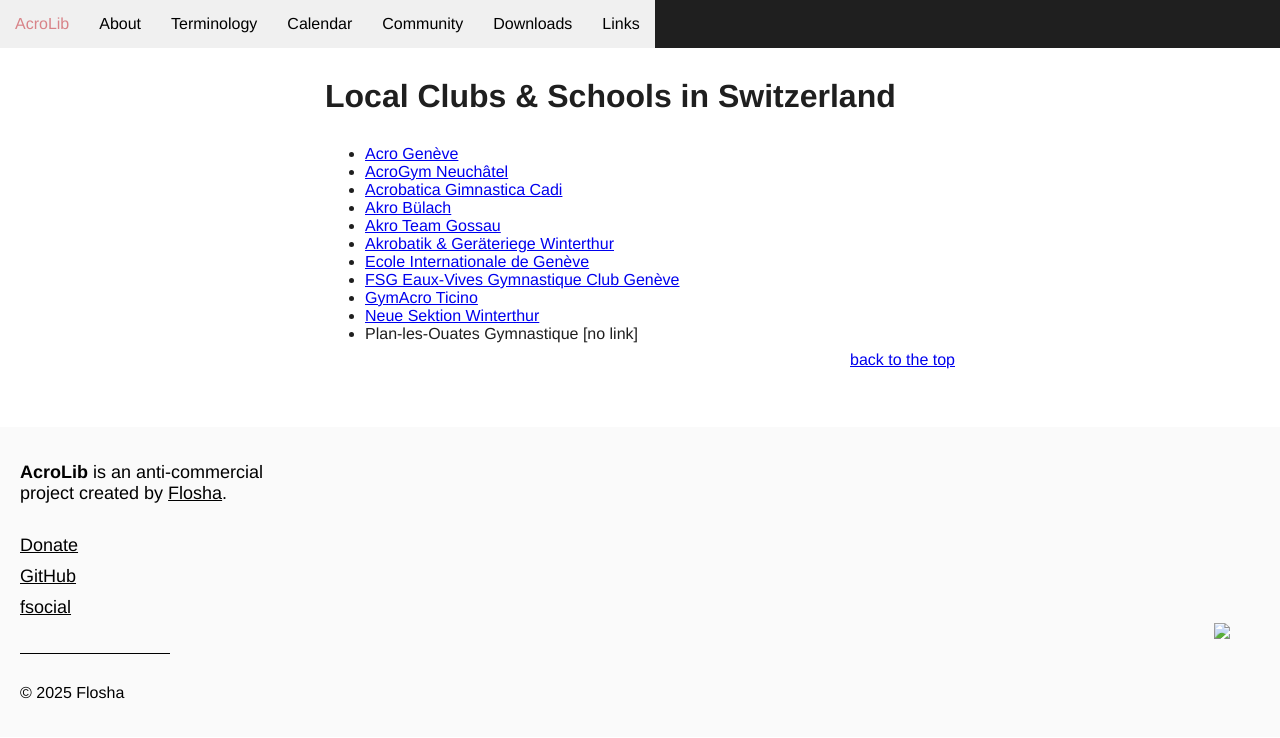
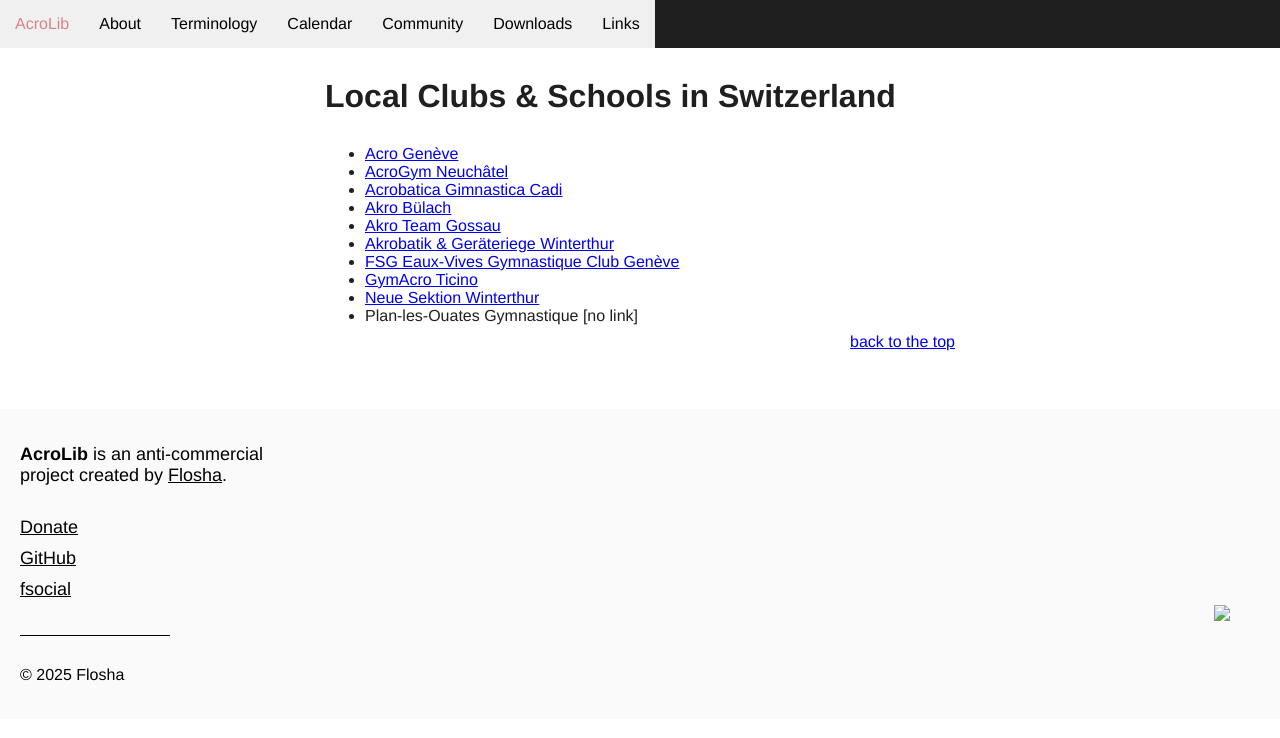
Before and after one commit to floshin/acrolib, a Jekyll site: the page built from local/swiss.md, in a window 1280 px wide. Shown: the top 738 px of the page. Built offline with Jekyll 4.4.1, drawn with Linux system fonts in a browser that asks for light colours; our own code applies the rules of GitHub Pages for plain Markdown files.

Commit message:
Update swiss.md

```diff
--- a/local/swiss.md
+++ b/local/swiss.md
@@ -6,7 +6,7 @@
 * [Akro Bülach](https://www.akro-bulach.ch/)
 * [Akro Team Gossau](https://www.akroteamgossau.ch/index.html)
 * [Akrobatik & Geräteriege Winterthur](http://wintiakro.ch/)
-* [Ecole Internationale de Genève](https://www.ecolint.ch/fr/campus/la-grande-boissi%C3%A8re)
+<!-- * [Ecole Internationale de Genève](https://www.ecolint.ch/fr/campus/la-grande-boissi%C3%A8re)-->
 * [FSG Eaux-Vives Gymnastique Club Genève](https://www.fsg-eaux-vives.ch/)
 * [GymAcro Ticino](http://www.gymacro.ch/)
 * [Neue Sektion Winterthur](https://www.tv-nsw.ch/ressorts/akro-getu/)
```
